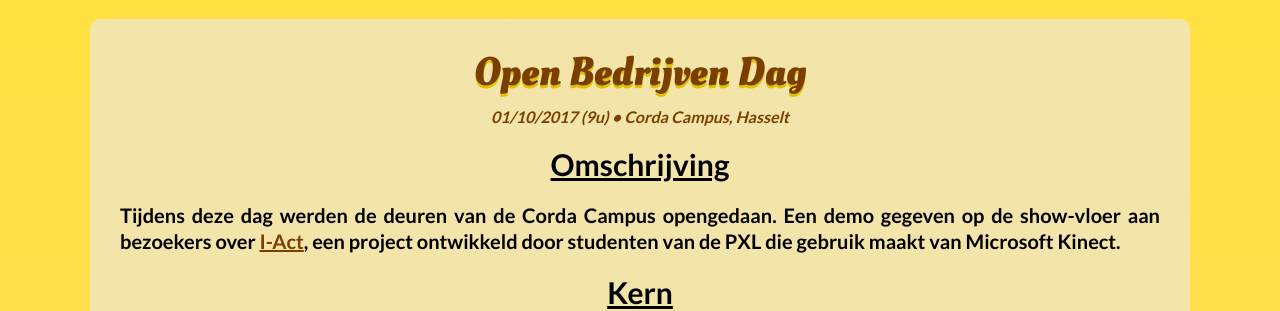
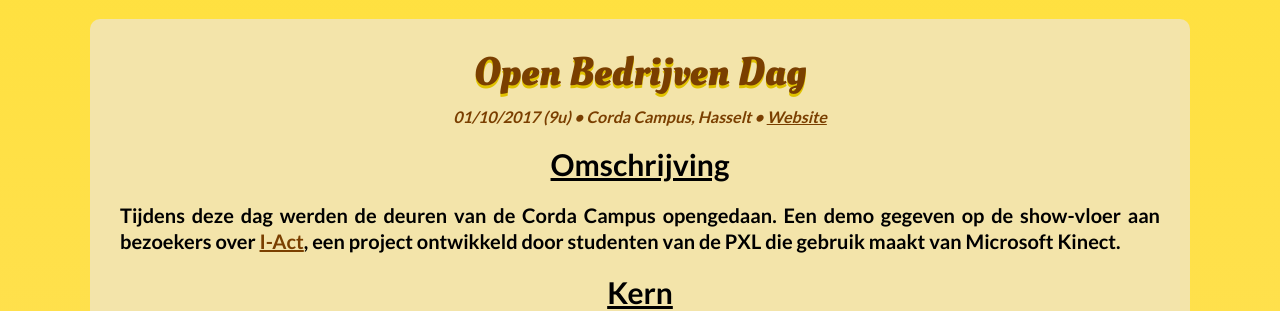
Before and after one commit to Maxzilla60/maxzilla60.github.io, a Jekyll site: the page built from _activities/openbedrijvendag.html, in a window 1280 px wide. Shown: the part 313-624 px from the top of the page. Built offline with Jekyll 4.4.1, drawn with Linux system fonts in a browser that asks for light colours; nearby versions of some CDN libraries.

Commit message:
Added link to Open Bedrijven Dag article

```diff
--- a/_activities/openbedrijvendag.html
+++ b/_activities/openbedrijvendag.html
@@ -12,7 +12,7 @@ selection: true
 ---
 <article>
 	<h1>{{ page.title }}</h1>
-	<div class="details">{{ page.period }} • {{ page.location }}</div>
+	<div class="details">{{ page.period }} • {{ page.location }} • <a href="{{ page.link }}">Website</a></div>
 
 	<h2>Omschrijving</h2>
 	<p>{{ page.short }}</p>
```
